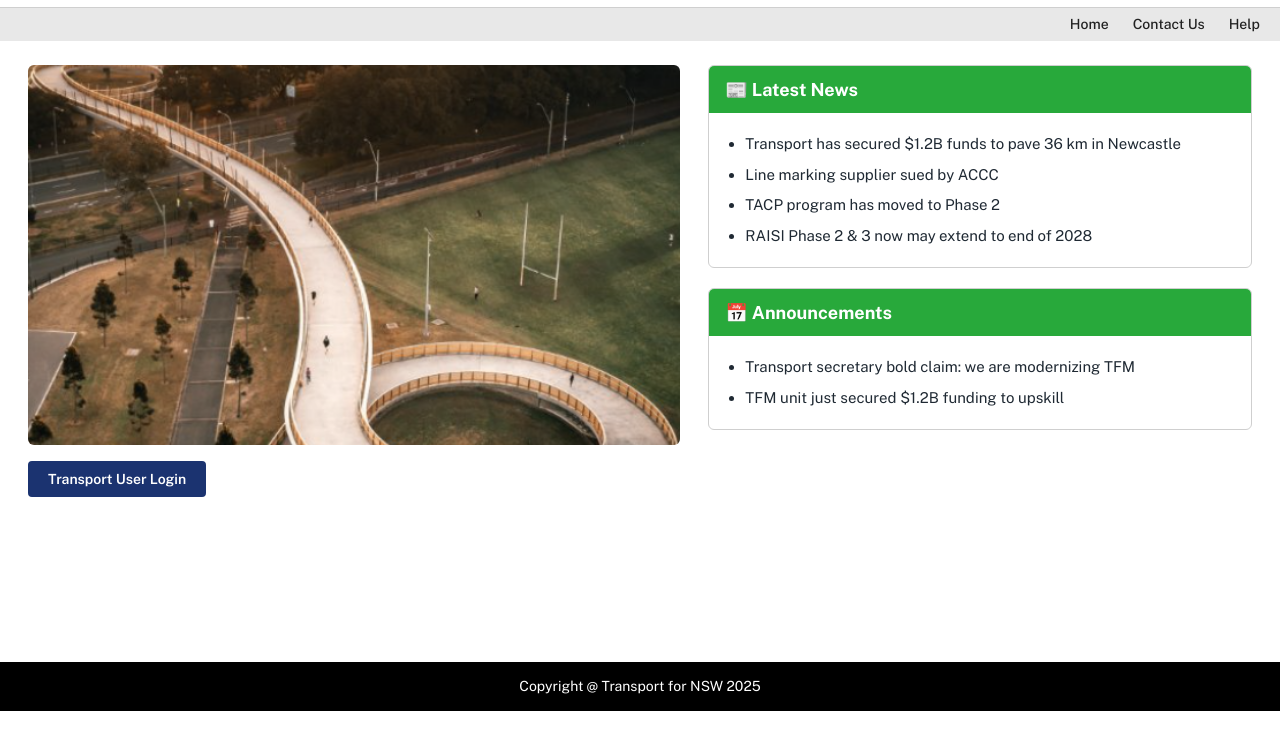
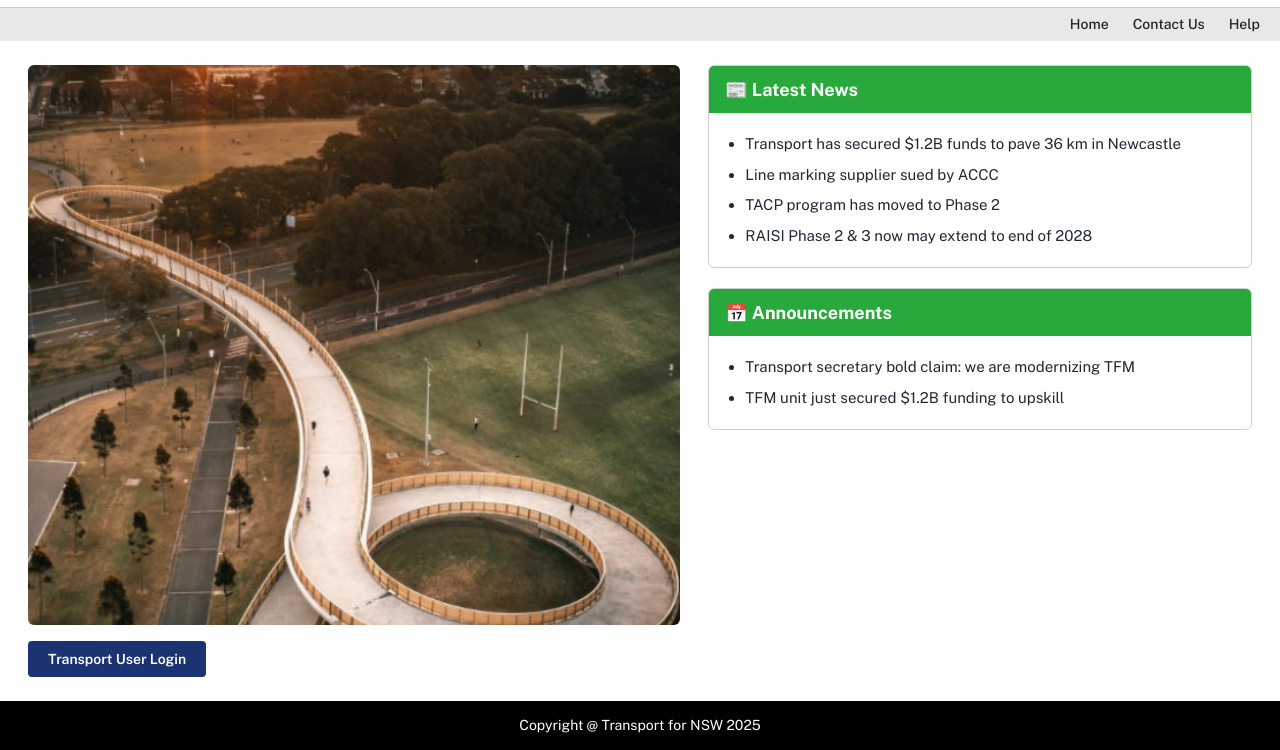
Before and after one commit to marquee-IT-visionary/pamb-portal, a plain HTML site: page site/index.html in a window 1280 px wide. Shown: the part 89-839 px from the top of the page. Before the commit the page ends 800 px from the top, so only its background shows below. Drawn offline with nearby package versions, Linux system fonts and the light colour scheme.

Commit message:
Show more of hero image
Co-authored-by: Copilot App <223556219+Copilot@users.noreply.github.com>

```diff
--- a/site/styles.css
+++ b/site/styles.css
@@ -26,7 +26,7 @@ a{color:var(--navy)}
 h1{font-size:26px;color:var(--navy);margin:0 0 16px}h2{font-size:18px;margin:0 0 10px}
 .home{display:grid;grid-template-columns:1.2fr 1fr;gap:28px}
 .hero{border-radius:6px;overflow:hidden;margin-bottom:16px}
-.hero img{display:block;width:100%;height:380px;object-fit:cover;object-position:50% 65%}
+.hero img{display:block;width:100%;height:560px;object-fit:cover;object-position:50% 60%}
 .hero svg{position:absolute;inset:0;width:100%;height:100%}
 .card{border:1px solid var(--line);border-radius:6px;margin-bottom:20px;overflow:hidden}
 .card>h2{margin:0;padding:10px 16px;background:var(--green);color:#fff;display:flex;gap:8px;align-items:center}
```
